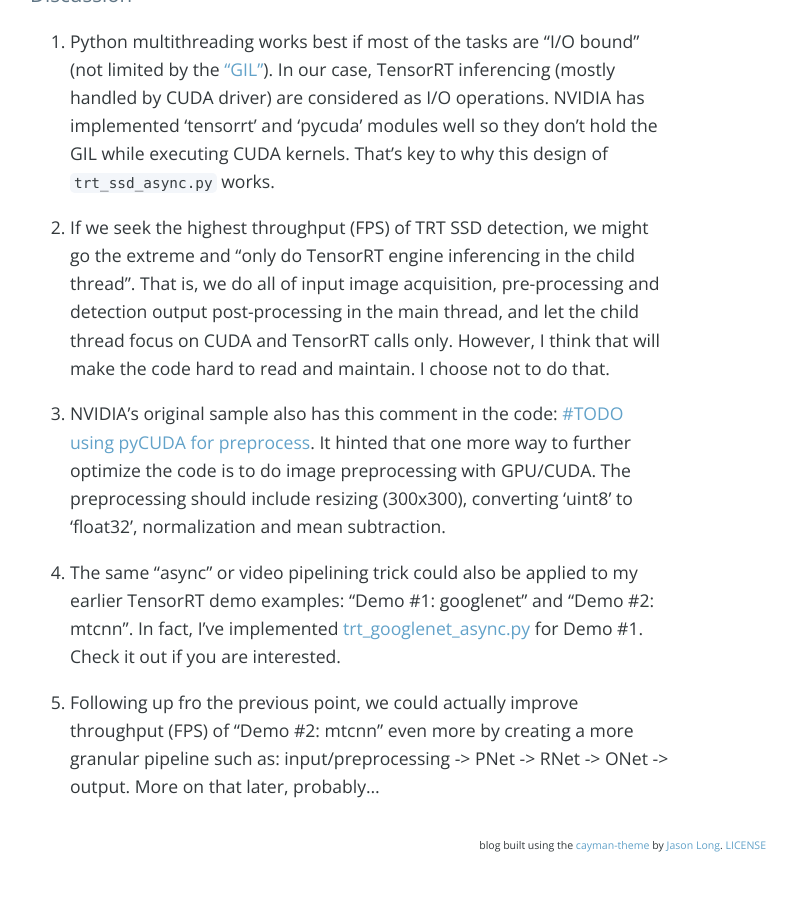
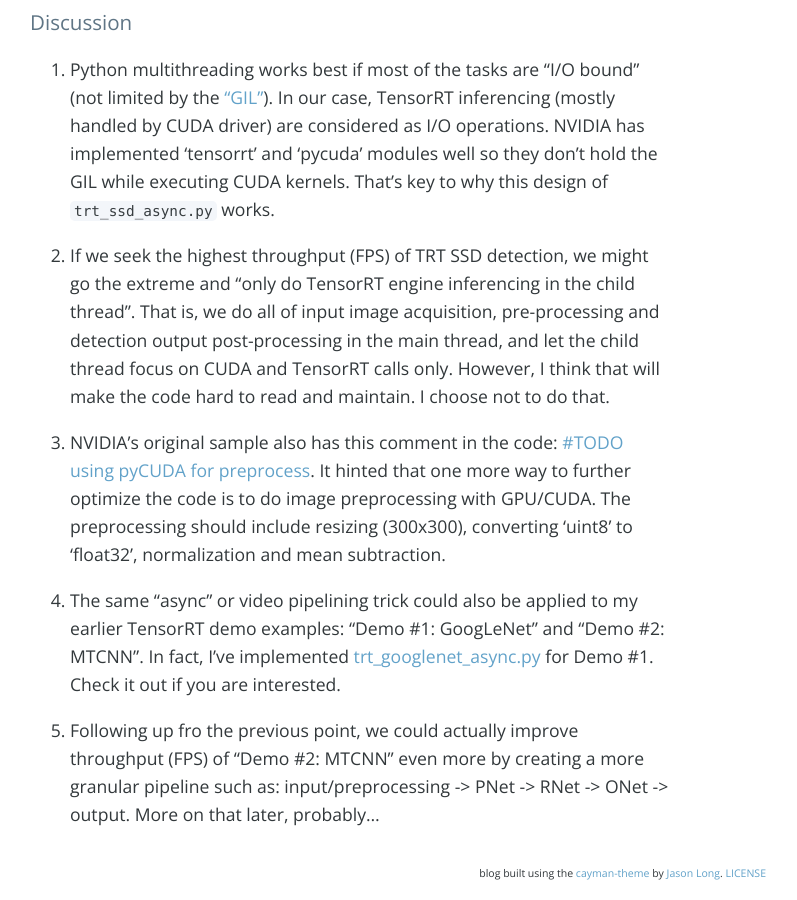
Before and after one commit to jkjung-avt/jkjung-avt.github.io, a Jekyll site: the page built from _posts/2019-11-19-speed-up-trt-ssd.md, in a window 1280 px wide and 900 px high, scrolled down 3898 px. Shown: the whole window, without its empty margins (290-1087 px from the left). Built offline with Jekyll 4.4.1, drawn with Linux system fonts in a browser that asks for light colours; nearby versions of some CDN libraries; comment, search, counter and statistics services are not loaded; before the commit the page ends 4770 px from its top, so only the background shows below that; some of the changed text lies outside the part shown.

```diff
--- a/_posts/2019-11-19-speed-up-trt-ssd.md
+++ b/_posts/2019-11-19-speed-up-trt-ssd.md
@@ -101,6 +101,6 @@ As a result of this "async" or video pipelining design, I'm able to bump up FPS
 
 3. NVIDIA's original sample also has this comment in the code: [#TODO using pyCUDA for preprocess](https://github.com/AastaNV/TRT_object_detection/blob/master/main.py#L79).  It hinted that one more way to further optimize the code is to do image preprocessing with GPU/CUDA.  The preprocessing should include resizing (300x300), converting 'uint8' to 'float32', normalization and mean subtraction.
 
-4. The same "async" or video pipelining trick could also be applied to my earlier TensorRT demo examples: "Demo #1: googlenet" and "Demo #2: mtcnn".  In fact, I've implemented [trt_googlenet_async.py](https://github.com/jkjung-avt/tensorrt_demos/blob/master/trt_googlenet_async.py) for Demo #1.  Check it out if you are interested.
+4. The same "async" or video pipelining trick could also be applied to my earlier TensorRT demo examples: "Demo #1: GoogLeNet" and "Demo #2: MTCNN".  In fact, I've implemented [trt_googlenet_async.py](https://github.com/jkjung-avt/tensorrt_demos/blob/master/trt_googlenet_async.py) for Demo #1.  Check it out if you are interested.
 
-5. Following up fro the previous point, we could actually improve throughput (FPS) of "Demo #2: mtcnn" even more by creating a more granular pipeline such as: input/preprocessing -> PNet -> RNet -> ONet -> output.  More on that later, probably...
+5. Following up fro the previous point, we could actually improve throughput (FPS) of "Demo #2: MTCNN" even more by creating a more granular pipeline such as: input/preprocessing -> PNet -> RNet -> ONet -> output.  More on that later, probably...
```
Also changed, not shown: other parts of _posts/2019-11-19-speed-up-trt-ssd.md (+1 -1 lines), _posts/2019-11-17-tensorrt-ssd.md (+2 -2 lines).
